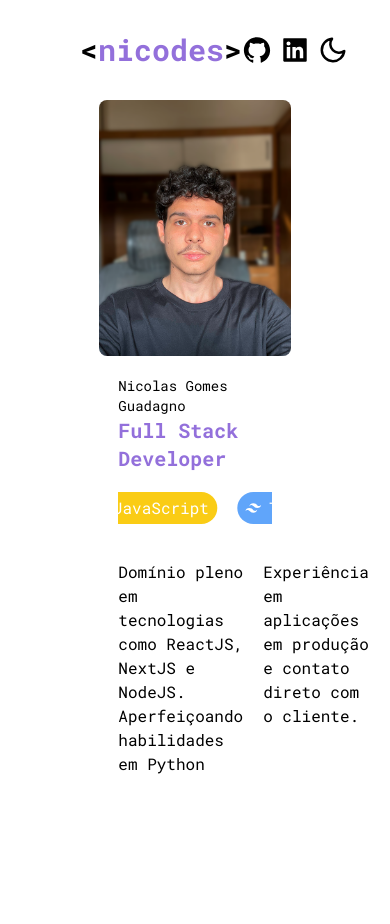
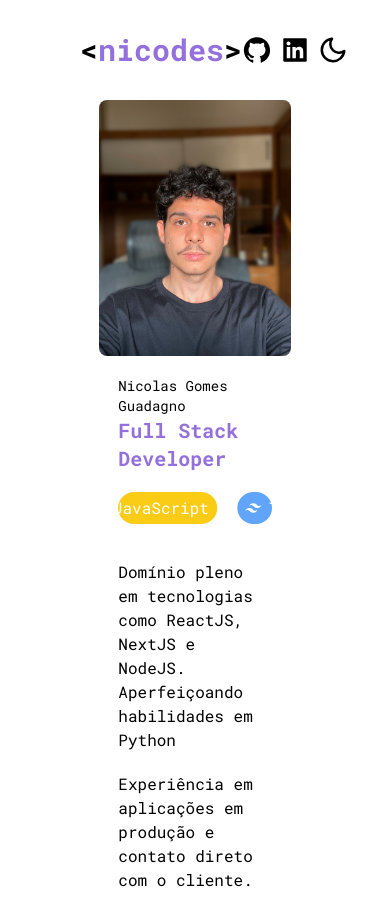
Before and after one commit to nclsgg/nicodes, a Next.js app: page / in a window 390 px wide. Before the commit the page ends 844 px from the top, so only its background shows below. Built offline with nearby package versions, Linux system fonts and the light colour scheme.

Commit message:
chore: Make profile resume responsive

```diff
--- a/src/components/Resume.tsx
+++ b/src/components/Resume.tsx
@@ -89,7 +89,7 @@ export default function Resume() {
           <h2 className="subtitle">Nicolas Gomes Guadagno</h2>
           <h1 className="title text-ncls-purple font-bold">Full Stack Developer</h1>
         </section>
-        <section className="technologies flex relative mb-4 overflow-x-hidden">
+        <section className="technologies flex relative mb-4 overflow-x-hidden rounded-full">
           <div className="flex gap-5 animate-scroll hover:animation-paused">
             {infiniteScrollTechTags.map((tech, index) => (
             <div key={index} className="technologies__item flex-shring-0">
@@ -98,7 +98,7 @@ export default function Resume() {
             ))}
           </div>
         </section>
-        <section className="resume flex gap-5">
+        <section className="resume flex flex-col gap-5 md:flex-row">
           <p>Domínio pleno em tecnologias como ReactJS, NextJS e NodeJS. Aperfeiçoando habilidades em Python</p>
           <p>Experiência em aplicações em produção e contato direto com o cliente.</p>
         </section>
```
